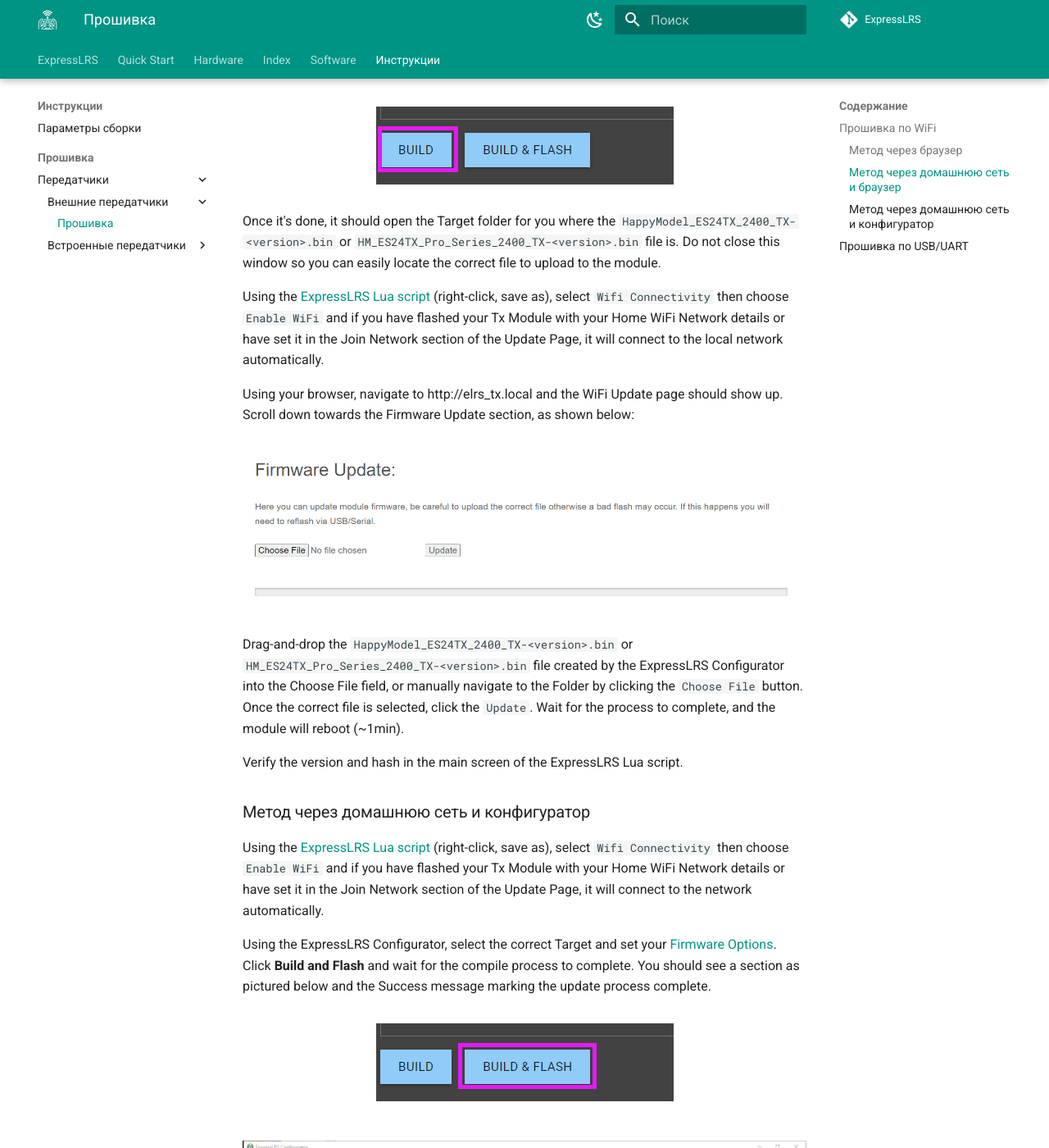
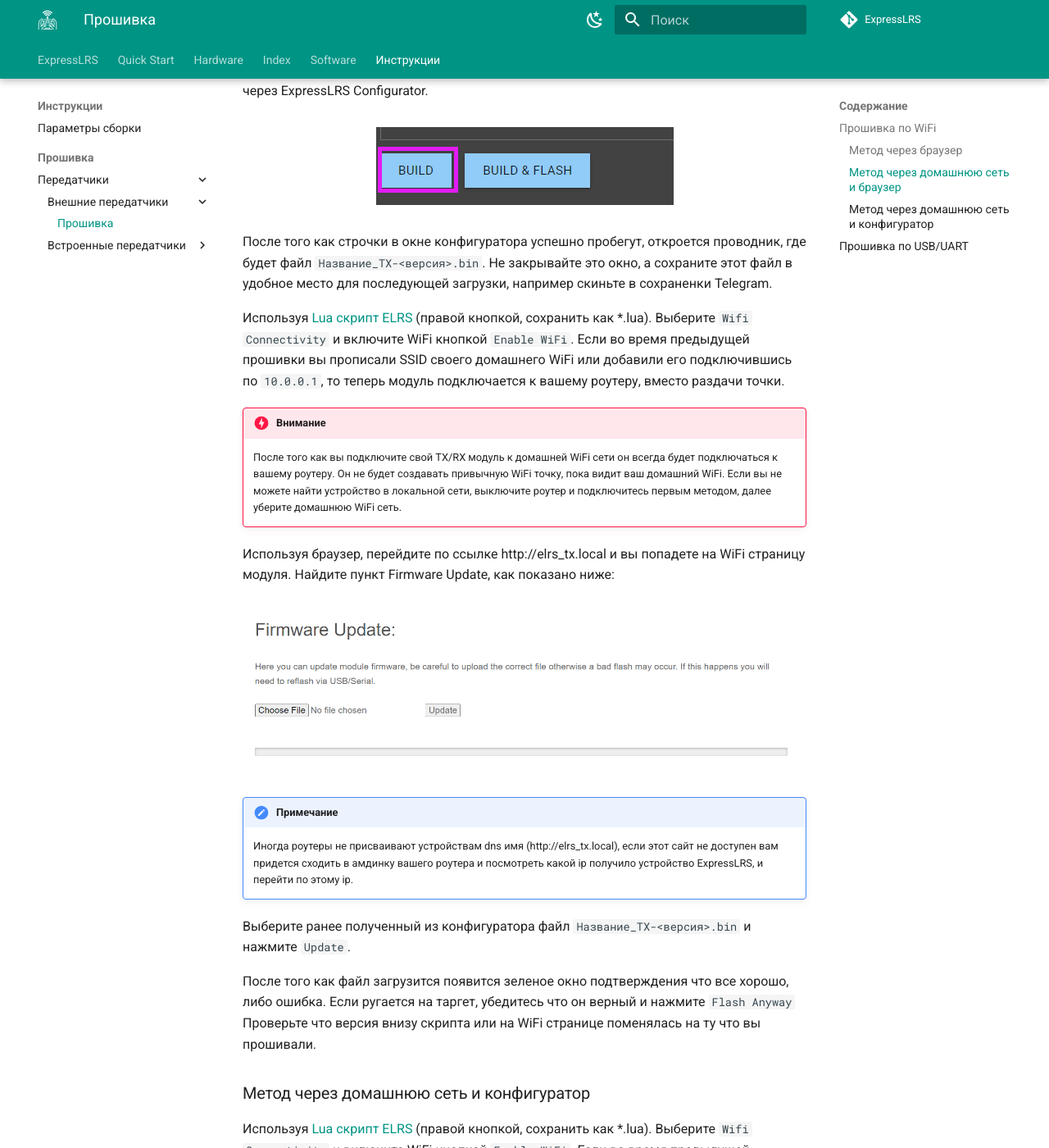
Before and after one commit to expresslrs-ru/expresslrs.ru, an MkDocs documentation site: the page built from docs/Инструкции/Прошивка/Передатчики/Внешние передатчики/Прошивка.md, in a window 1280 px wide and 1400 px high, scrolled down 4063 px. Shown: the whole window at 82% size. Built offline with MkDocs 1.6.1 and Material for MkDocs 9.7.7, drawn with Linux system fonts in a browser that asks for light colours; comment, search, counter and statistics services are not loaded; some of the changed text lies outside the part shown.

Commit message:
tx flashing 6/10

```diff
--- a/docs/Инструкции/Прошивка/Передатчики/Внешние передатчики/Прошивка.md
+++ b/docs/Инструкции/Прошивка/Передатчики/Внешние передатчики/Прошивка.md
@@ -64,36 +64,53 @@
 
 Откройте браузер и перейдите на http://10.0.0.1/, откроется красивый сайт где вам нужна будет кнопка `Choose File`, выберите ранее полученный из конфигуратора файл `Название_TX-<версия>.bin` и нажмите `Update`.
 
-После того как файл загрузится появится зеленое окно подтверждения что все хорошо, либо ошибки. Если ругается на таргет, убедитесь что он верный и нажмите `Flash Anyway`
-Проверьте что версия внизу скрипта поменялась на ту что вы прошивали.
+После того как файл загрузится появится зеленое окно подтверждения что все хорошо, либо ошибка. Если ругается на таргет, убедитесь что он верный и нажмите `Flash Anyway`
+Проверьте что версия внизу скрипта или на WiFi странице поменялась на ту что вы прошивали.
 
 ### Метод через домашнюю сеть и браузер
 
-With the correct target selected and [Firmware Options] set, **Build** your firmware using the ExpressLRS Configurator.
+Выбрав правильный таргет и [Параметры сборки](/Quick Start/Параметры сборки), cоберите кнопкой `Build` вашу прошивку через ExpressLRS Configurator.
 
 <figure markdown>
 ![Build]
 </figure>
 
-Once it's done, it should open the Target folder for you where the `HappyModel_ES24TX_2400_TX-<version>.bin` or `HM_ES24TX_Pro_Series_2400_TX-<version>.bin` file is. Do not close this window so you can easily locate the correct file to upload to the module.
+После того как строчки в окне конфигуратора успешно пробегут, откроется проводник, где будет файл `Название_TX-<версия>.bin`.
+Не закрывайте это окно, а сохраните этот файл в удобное место для последующей загрузки, например скиньте в сохраненки Telegram.
 
-Using the [ExpressLRS Lua script] (right-click, save as), select `Wifi Connectivity` then choose `Enable WiFi` and if you have flashed your Tx Module with your Home WiFi Network details or have set it in the Join Network section of the Update Page, it will connect to the local network automatically.
+Используя [Lua скрипт ELRS](https://github.com/ExpressLRS/ExpressLRS/blob/3.x.x-maintenance/src/lua/elrsV3.lua?raw=true) (правой кнопкой, сохранить как *.lua). Выберите `Wifi Connectivity` и включите WiFi кнопкой `Enable WiFi`. Если во время предыдущей прошивки вы прописали SSID своего домашнего WiFi или добавили его подключившись по `10.0.0.1`, то теперь модуль подключается к вашему роутеру, вместо раздачи точки.
 
-Using your browser, navigate to http://elrs_tx.local and the WiFi Update page should show up. Scroll down towards the Firmware Update section, as shown below:
+!!! danger "Внимание"
+    После того как вы подключите свой TX/RX модуль к домашней WiFi сети он всегда будет подключаться к вашему роутеру. Он не будет создавать привычную WiFi точку, пока видит ваш домашний WiFi. Если вы не можете найти устройство в локальной сети, выключите роутер и подключитесь первым методом, далее уберите домашнюю WiFi сеть.
+
+Используя браузер, перейдите по ссылке http://elrs_tx.local и вы попадете на WiFi страницу модуля. Найдите пункт Firmware Update, как показано ниже:
 
 <figure markdown>
 ![Firmware Update](/assets/images/web-firmwareupdate.png)
 </figure>
 
-Drag-and-drop the `HappyModel_ES24TX_2400_TX-<version>.bin` or `HM_ES24TX_Pro_Series_2400_TX-<version>.bin` file created by the ExpressLRS Configurator into the Choose File field, or manually navigate to the Folder by clicking the `Choose File` button. Once the correct file is selected, click the `Update`. Wait for the process to complete, and the module will reboot (~1min).
+!!! note "Примечание"
+    Иногда роутеры не присваивают устройствам dns имя (http://elrs_tx.local), если этот сайт не доступен вам придется сходить в амдинку вашего роутера и посмотреть какой ip получило устройство ExpressLRS, и перейти по этому ip.
 
-Verify the version and hash in the main screen of the ExpressLRS Lua script.
+Выберите ранее полученный из конфигуратора файл `Название_TX-<версия>.bin` и нажмите `Update`.
+
+После того как файл загрузится появится зеленое окно подтверждения что все хорошо, либо ошибка. Если ругается на таргет, убедитесь что он верный и нажмите `Flash Anyway`
+Проверьте что версия внизу скрипта или на WiFi странице поменялась на ту что вы прошивали.
 
 ### Метод через домашнюю сеть и конфигуратор
 
-Using the [ExpressLRS Lua script] (right-click, save as), select `Wifi Connectivity` then choose `Enable WiFi` and if you have flashed your Tx Module with your Home WiFi Network details or have set it in the Join Network section of the Update Page, it will connect to the network automatically.
+Используя [Lua скрипт ELRS](https://github.com/ExpressLRS/ExpressLRS/blob/3.x.x-maintenance/src/lua/elrsV3.lua?raw=true) (правой кнопкой, сохранить как *.lua). Выберите `Wifi Connectivity` и включите WiFi кнопкой `Enable WiFi`. Если во время предыдущей прошивки вы прописали SSID своего домашнего WiFi или добавили его подключившись по `10.0.0.1`, то теперь модуль подключается к вашему роутеру, вместо раздачи точки.
 
-Using the ExpressLRS Configurator, select the correct Target and set your [Firmware Options]. Click **Build and Flash** and wait for the compile process to complete. You should see a section as pictured below and the Success message marking the update process complete.
+Теперь ваше устройство будет видно внизу ExpressLRS Configurator, если выбран метод прошивки WiFi
+<figure markdown>
+![via WiFi](/assets/images/Method_TX_WiFi.png)
+<figcaption>Прошивка по WiFi</figcaption>
+</figure>
+
+!!! note "Примечание"
+    Иногда роутеры не присваивают устройствам dns имя (http://elrs_tx.local), если этот сайт не доступен вам придется сходить в амдинку вашего роутера и посмотреть какой ip получило устройство ExpressLRS, и вбить его вместо порта внизу ExpressLRS Configurator.
+
+В ExpressLRS Configurator выбрав правильный таргет и [Параметры сборки](/Quick Start/Параметры сборки), нажмите `Build and Flash` и прошейте передатчик. При успешной прошивке вы увидите результат как на картинке ниже:
 
 <figure markdown>
 ![Build & Flash]
@@ -103,52 +120,48 @@
 ![Wifi Update Log](/assets/images/WifiUpdateLog.png)
 </figure>
 
-Verify the version and hash in the main screen of the ExpressLRS Lua script.
+Проверьте что версия внизу скрипта или на WiFi странице поменялась на ту что вы прошивали.
 
 ## Прошивка по USB/UART
 
-- Targets:
-    - `HappyModel_ES24TX_2400_TX_via_UART`
-    - `HM_ES24TX_Pro_Series_2400_TX_via_UART`
-
 - Device Category:
-    - `Happymodel 2.4 GHz`
+    - Выбираем фирму вашего передатчика
 
 - Device:
-    - `HappyModel ES24TX 2400 TX` for ES24TX (non-Pro), ES24TX Lite, ES24TX Slim
-    - `HM ES24TX Pro Series 2400 TX` for ES24TX Pro & Slim Pro
+    - Выбираем модель вашего передатчика, например `HM ES24TX Pro Series 2400 TX` - для HappyModel PRO
 
 <figure markdown>
 ![via UART](/assets/images/Method_TX_UART.png)
 <figcaption>Flashing via UART</figcaption>
 </figure>
 
-This method requires you to move two jumpers or dipswitches into specific pins or positions in the module board. See the following images for the jumper or dipswitch location and which pin/switches should be toggled for this method to work.
+Если у вас модуль от HappyModel/BetaFPV перед прошивкой по USB нужно убедится что джамперы либо дип-свитчи стоят в правильном режиме для прошивки передатчика `Tx Module Flashing`:
 
-<figure markdown>
-![JumperFS](/assets/images/jumper-es24Micro.png)
-<figcaption>ES24TX Full Size, Non Pro</figcaption>
-</figure>
+??? info "Открыть картинки"
+    <figure markdown>
+    ![JumperFS](/assets/images/jumper-es24Micro.png)
+    <figcaption>ES24TX Full Size, Non Pro</figcaption>
+    </figure>
 
-<figure markdown>
-![JumperLite](/assets/images/jumper-es24Lite.png)
-<figcaption>ES24TX Lite, for Jumper T-Lite</figcaption>
-</figure>
+    <figure markdown>
+    ![JumperLite](/assets/images/jumper-es24Lite.png)
+    <figcaption>ES24TX Lite, for Jumper T-Lite</figcaption>
+    </figure>
 
-<figure markdown>
-![DipswitchSlim](/assets/images/dipswitch-es24slim.png)
-<figcaption>ES24TX Slim, Iron Man</figcaption>
-</figure>
+    <figure markdown>
+    ![DipswitchSlim](/assets/images/dipswitch-es24slim.png)
+    <figcaption>ES24TX Slim, Iron Man</figcaption>
+    </figure>
 
-<figure markdown>
-![DipswitchSlimPro](/assets/images/dipswitch-es24slimPro.png)
-<figcaption>ES24TX Slim Pro</figcaption>
-</figure>
+    <figure markdown>
+    ![DipswitchSlimPro](/assets/images/dipswitch-es24slimPro.png)
+    <figcaption>ES24TX Slim Pro</figcaption>
+    </figure>
 
-<figure markdown>
-![DipswitchPro](/assets/images/dipswitch-Pro.png)
-<figcaption>ES24TX Pro 1W</figcaption>
-</figure>
+    <figure markdown>
+    ![DipswitchPro](/assets/images/dipswitch-Pro.png)
+    <figcaption>ES24TX Pro 1W</figcaption>
+    </figure>
 
 Attach your USB cable to the module and your computer. [CP210x Drivers](https://www.silabs.com/developers/usb-to-uart-bridge-vcp-drivers) will have to be installed for this to work properly (Windows). Make sure your computer recognizes the module as a CP210x USB-to-UART Bridge device (check Device Manager; or the Actions section of the ExpressLRS Configurator should show another Com Port with Silabs CP210x designation), otherwise, this method will not work.
 
--- a/mkdocs.yml
+++ b/mkdocs.yml
@@ -36,6 +36,7 @@
     primary: teal
     accent: lime
 markdown_extensions:
+  - pymdownx.details
   - toc:
       permalink: true
   - admonition
```
